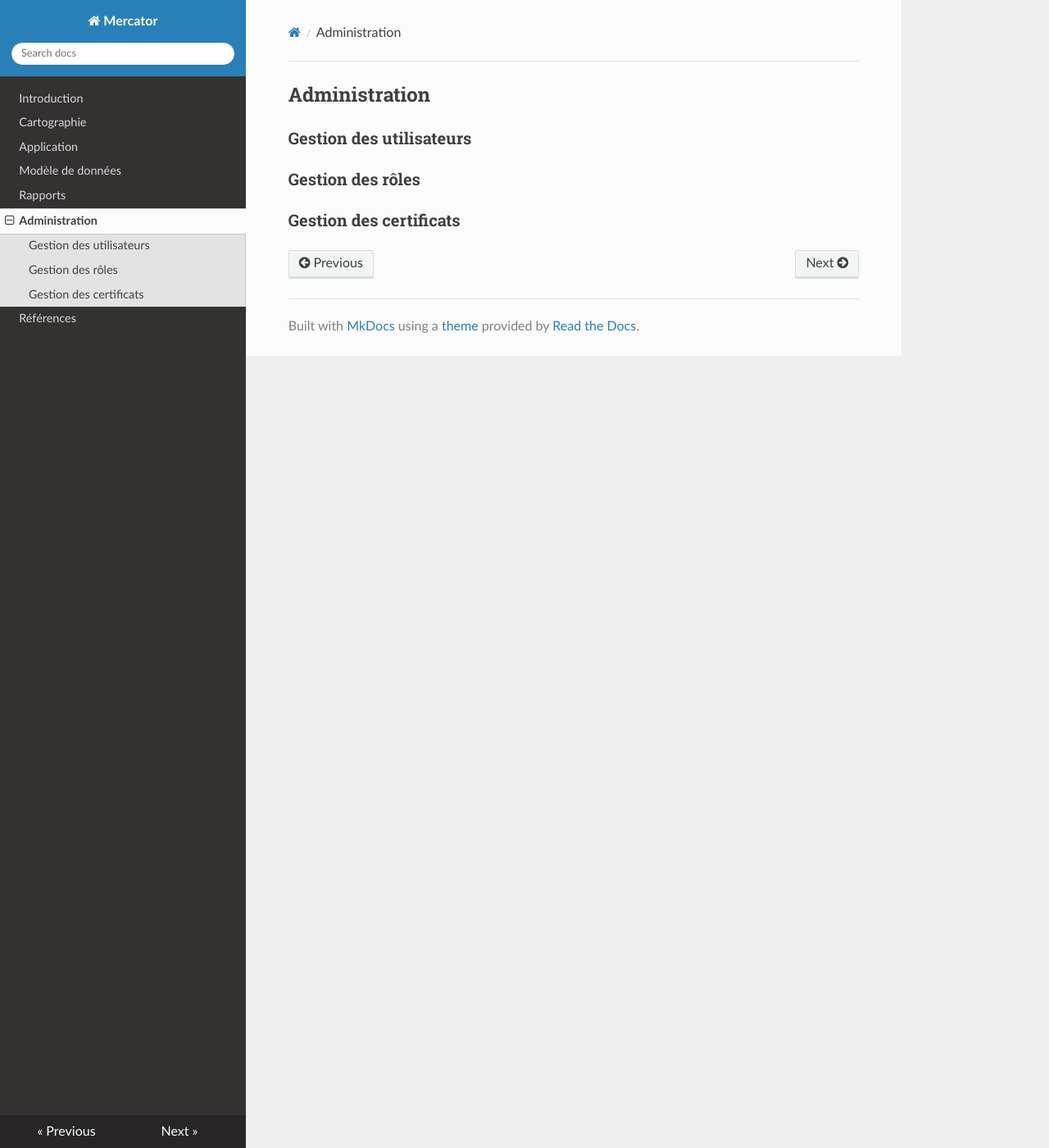
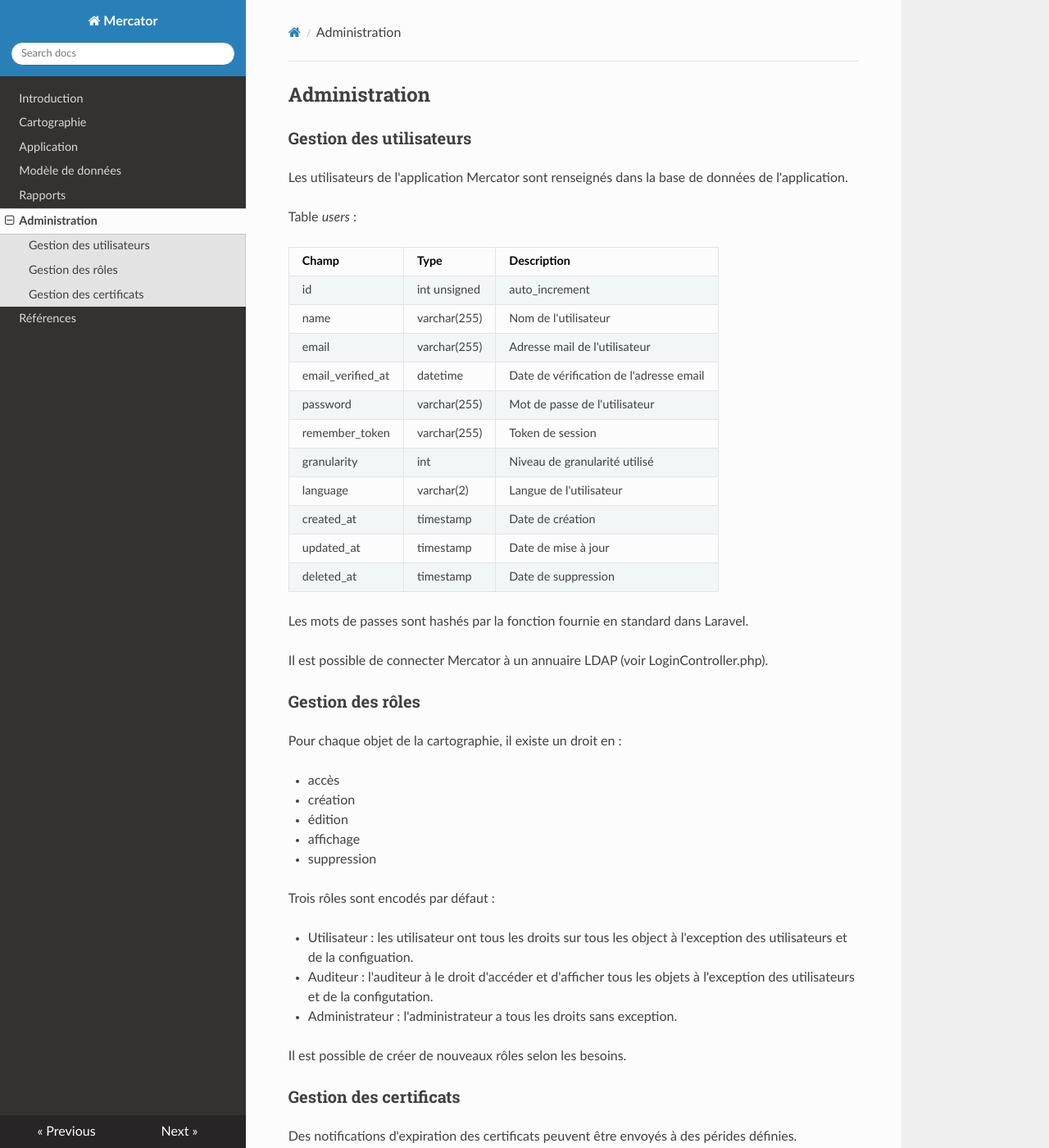
Before and after one commit to dbarzin/mercator, an MkDocs documentation site: the page built from docs/admin.md, in a window 1280 px wide and 1400 px high. Shown: the whole window at 82% size. Built offline with MkDocs 1.6.1, drawn with Linux system fonts in a browser that asks for light colours; nearby versions of some CDN libraries; some of the changed text lies outside the part shown.

Commit message:
update documentation

```diff
--- a/docs/admin.md
+++ b/docs/admin.md
@@ -2,6 +2,52 @@
 
 ### Gestion des utilisateurs
 
+Les utilisateurs de l'application Mercator sont renseignés dans la base de données de l'application.
+
+Table *users* :
+
+| Champ             | Type         | Description      |
+|:------------------|:-------------|:-----------------|
+| id                | int unsigned | auto_increment |
+| name              | varchar(255) | Nom de l'utilisateur |
+| email             | varchar(255) | Adresse mail de l'utilisateur |
+| email_verified_at | datetime     | Date de vérification de l'adresse email |
+| password          | varchar(255) | Mot de passe de l'utilisateur |
+| remember_token    | varchar(255) | Token de session |
+| granularity       | int          | Niveau de granularité utilisé |
+| language          | varchar(2)   | Langue de l'utilisateur |
+| created_at        | timestamp    | Date de création |
+| updated_at        | timestamp    | Date de mise à jour |
+| deleted_at        | timestamp    | Date de suppression |
+
+Les mots de passes sont hashés par la fonction fournie en standard dans Laravel.
+
+Il est possible de connecter Mercator à un annuaire LDAP (voir LoginController.php).
+
 ### Gestion des rôles
 
+Pour chaque objet de la cartographie, il existe un droit en :
+
+- accès
+- création
+- édition
+- affichage
+- suppression
+
+Trois rôles sont encodés par défaut :
+
+- Utilisateur : les utilisateur ont tous les droits sur tous les object à l'exception des utilisateurs et de la configuation.
+- Auditeur : l'auditeur à le droit d'accéder et d'afficher tous les objets à l'exception des utilisateurs et de la configutation.
+- Administrateur : l'administrateur a tous les droits sans exception.
+
+Il est possible de créer de nouveaux rôles selon les besoins.
+
 ### Gestion des certificats
+
+Des notifications d'expiration des certificats peuvent être envoyés à des pérides définies.
+
+L'écran de configuration est accessible via le menu "Préférences" -> "Configuration".
+
+   [<img src="/mercator/images/certificates.png" width="600">](/mercator/images/certificates.png)
+
+Le bouton "Test"permet d'nvoyer un mail de test à l'adresse de notification spécifiées.
```
Also changed, not shown: docs/images/certificates.png (added), site/admin/index.html, site/index.html, site/model/index.html, site/search/search_index.json, site/sitemap.xml, 1 other file.
